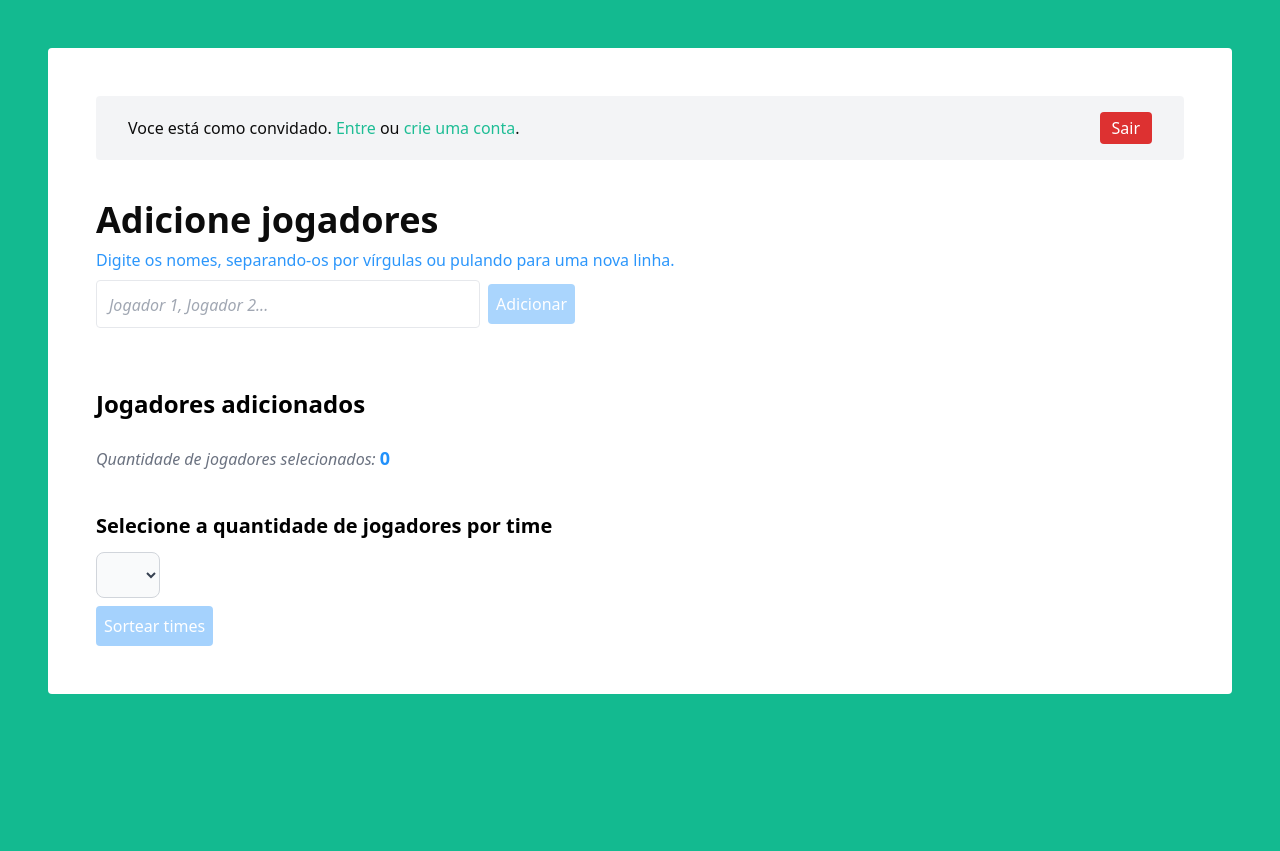
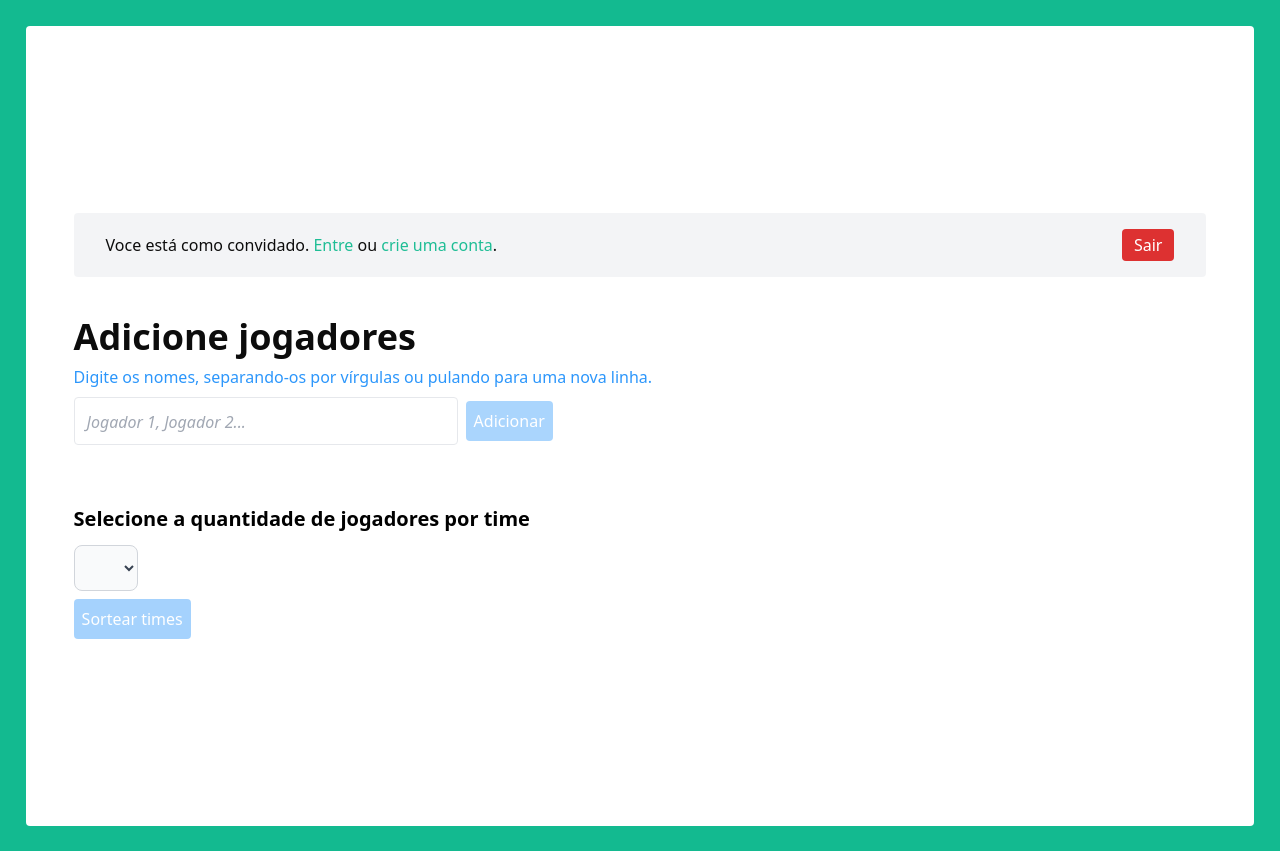
Before and after one commit to luandersonalvesdev/random-team-picker, a React (Vite) app in the folder frontend/: page /dashboard in a window 1280 px wide. Before the commit the page ends 800 px from the top, so only its background shows below. Built offline with nearby package versions, Linux system fonts and the light colour scheme.

Commit message:
refactor: files structure and some css

```diff
--- a/frontend/src/components/PlayersList.jsx
+++ b/frontend/src/components/PlayersList.jsx
@@ -11,6 +11,10 @@
 
   return (
     <div>
+      {
+        playersList.length != 0
+          && (
+            <>
               <p className='text-2xl font-bold mt-10'>Jogadores adicionados</p>
               <ul className='flex flex-row flex-wrap my-3'>
                 {
@@ -27,6 +31,9 @@
               >
                 {selectedPlayersList.length}
               </span>
+            </>
+            )
+      }
     </div>
   )
 }
--- a/frontend/src/main.jsx
+++ b/frontend/src/main.jsx
@@ -7,7 +7,7 @@
 import NotFound from './pages/NotFound/index.jsx'
 import PlayersContextProvider from './contexts/PlayersContext.jsx'
 import UserContextProvider from './contexts/UserContext.jsx'
-import RedirectDashboardRoute from './pages/RedirectRoutes/RedirectDashboardRoute.jsx'
+import RedirectDashboardRoute from './routes/RedirectRoutes/RedirectDashboardRoute.jsx'
 
 const router = createBrowserRouter([
   {
--- a/frontend/src/pages/Dashboard/index.jsx
+++ b/frontend/src/pages/Dashboard/index.jsx
@@ -6,8 +6,8 @@
 export default function Dashboard() {
 
   return (
-    <main className='flex flex-col justify-center w-screen p-12'>
-      <div className='flex flex-col justify-center rounded bg-white p-12'>
+    <main className='flex flex-col justify-center w-screen p-[2%]'>
+      <div className='flex flex-col justify-center rounded bg-white p-12 min-h-screen'>
         <Header />
         <PlayerAdder />
         <PlayersList />
--- a/frontend/tailwind.config.js
+++ b/frontend/tailwind.config.js
@@ -13,6 +13,9 @@
         'main-app-dark': '#053126',
         'main-app-light': '#1DFFC6',
         'secondary-app': '#2191FB',
+      },
+      spacing: {
+        '2%': '2%'
       }
     },
   },
```
Also changed, not shown: frontend/src/routes/RedirectRoutes/RedirectDashboardRoute.jsx (renamed from frontend/src/pages/RedirectRoutes/RedirectDashboardRoute.jsx). Lines whose indentation alone changed are shown as unchanged.
